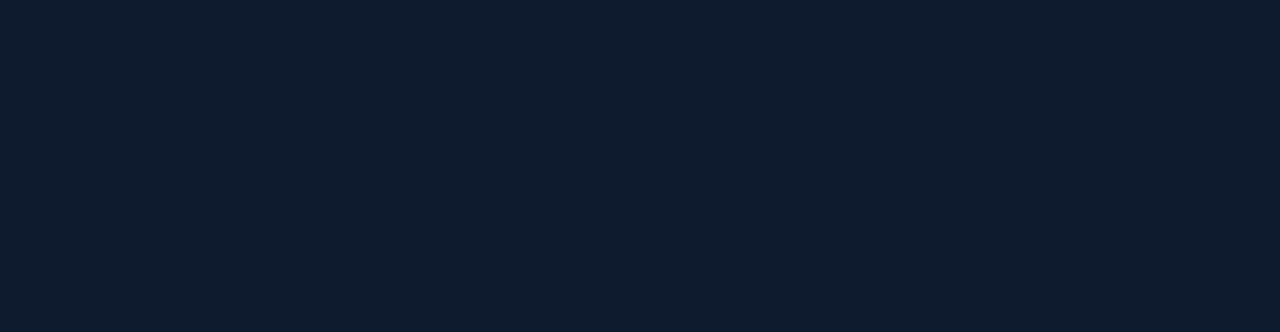
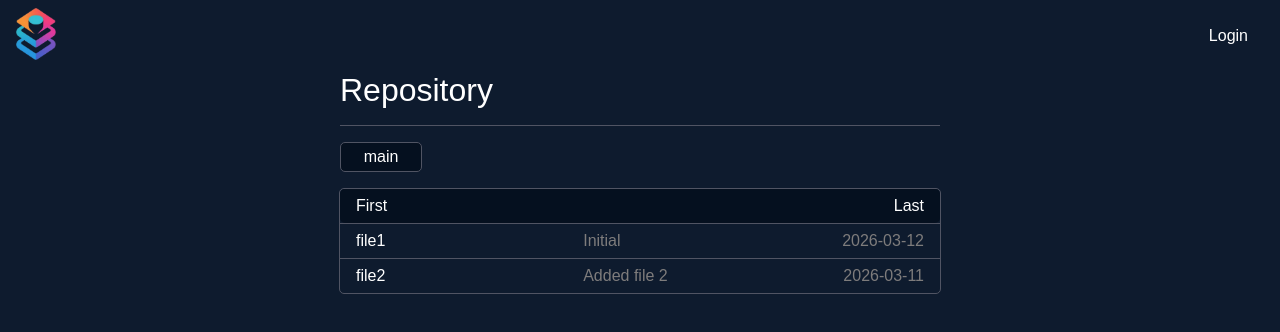
Before and after one commit to CS4091-Capstone-II-Team-13/Strata-WebApp, a React (Vite) app: page /repository in a window 1280 px wide. Before the commit this address had no page. Shown: the top 332 px of the page. Built offline with nearby package versions, Linux system fonts and the light colour scheme.

Commit message:
Add placeholder branch selector

```diff
--- a/src/main.tsx
+++ b/src/main.tsx
@@ -4,6 +4,7 @@ import { BrowserRouter, Routes, Route } from "react-router";
 import "./index.css";
 import App from "./pages/App.tsx";
 import Login from "./pages/Login.tsx";
+import Repository from "./pages/repository.tsx";
 
 createRoot(document.getElementById("root")!).render(
     <StrictMode>
@@ -11,6 +12,7 @@ createRoot(document.getElementById("root")!).render(
       <Routes>
         <Route path="/" element={<App/>}></Route>
         <Route path="/login" element={<Login/>}></Route>
+        <Route path="/repository" element={<Repository/>}></Route>
       </Routes>
       </BrowserRouter>
     </StrictMode>,
--- a/src/pages/App.tsx
+++ b/src/pages/App.tsx
@@ -1,9 +1,7 @@
-import { useState } from "react";
 import Navbar from "../components/Navbar.tsx";
 import "./App.css";
 
 function App() {
-    const [count, setCount] = useState(0);
 
     return (
         <>
--- a/src/pages/Repository.css
+++ b/src/pages/Repository.css
@@ -13,6 +13,24 @@
     padding-bottom: 1rem;
 }
 
+.repository-options-container {
+    width: 70%;
+    max-width: 600px;
+    padding-bottom: .5rem;
+    padding-top: 1rem;
+}
+
+.branch-selector {
+    display: flex;
+    justify-content: center;
+    border: 1px solid rgb(80, 84, 99);
+    border-radius: 5px;
+    width: 80px;
+    padding-top: 5px;
+    padding-bottom: 5px;
+    background-color: #05101f;
+}
+
 .repository-file-container {
     width: 70%;
     max-width: 600px;
@@ -20,7 +38,7 @@
     border: 1px solid rgb(80, 84, 99);
     border-radius: 5px;
     flex-direction: column;
-    margin-top: 2rem;
+    margin-top: .5rem;
 }
 
 
--- a/src/pages/Repository.tsx
+++ b/src/pages/Repository.tsx
@@ -25,7 +25,11 @@ function Repository() {
                         Repository
                     </div>
                 </div>
-
+                <div className="repository-options-container">
+                    <div className="branch-selector">
+                        main
+                    </div>
+                </div>
                 <div className="repository-file-container">
 
 
```
